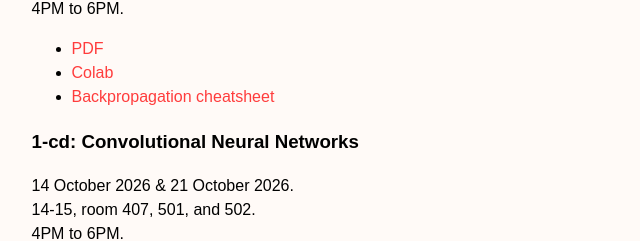
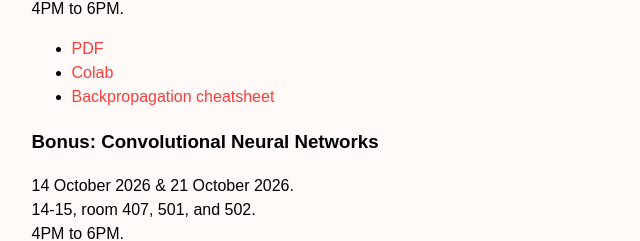
Before and after one commit to rdfia/rdfia.github.io, a plain HTML site: page index.html in a window 1280 px wide. Shown: the part 1116-1357 px from the top of the page, 297-937 px from the left. Drawn offline with Linux system fonts and the light colour scheme.

Commit message:
Change heading from '1-cd' to 'Bonus'

```diff
--- a/index.html
+++ b/index.html
@@ -166,7 +166,7 @@ Your answers should be concise and to the point. Include graphs and images that
         </ul>
 
 
-        <h3>1-cd: Convolutional Neural Networks</h3>
+        <h3>Bonus: Convolutional Neural Networks</h3>
 
         14 October 2026 & 21 October 2026.
         <br />
```
